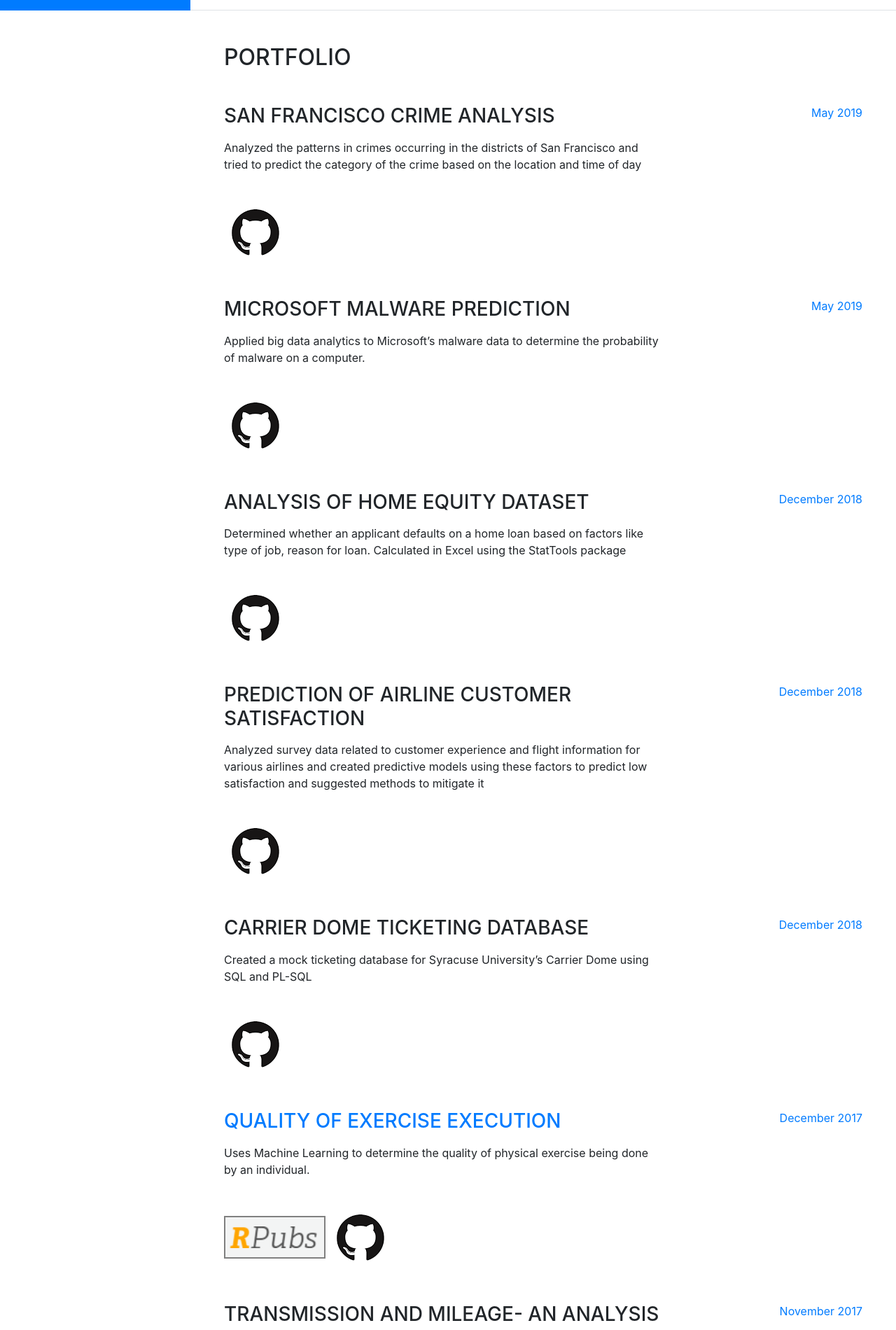
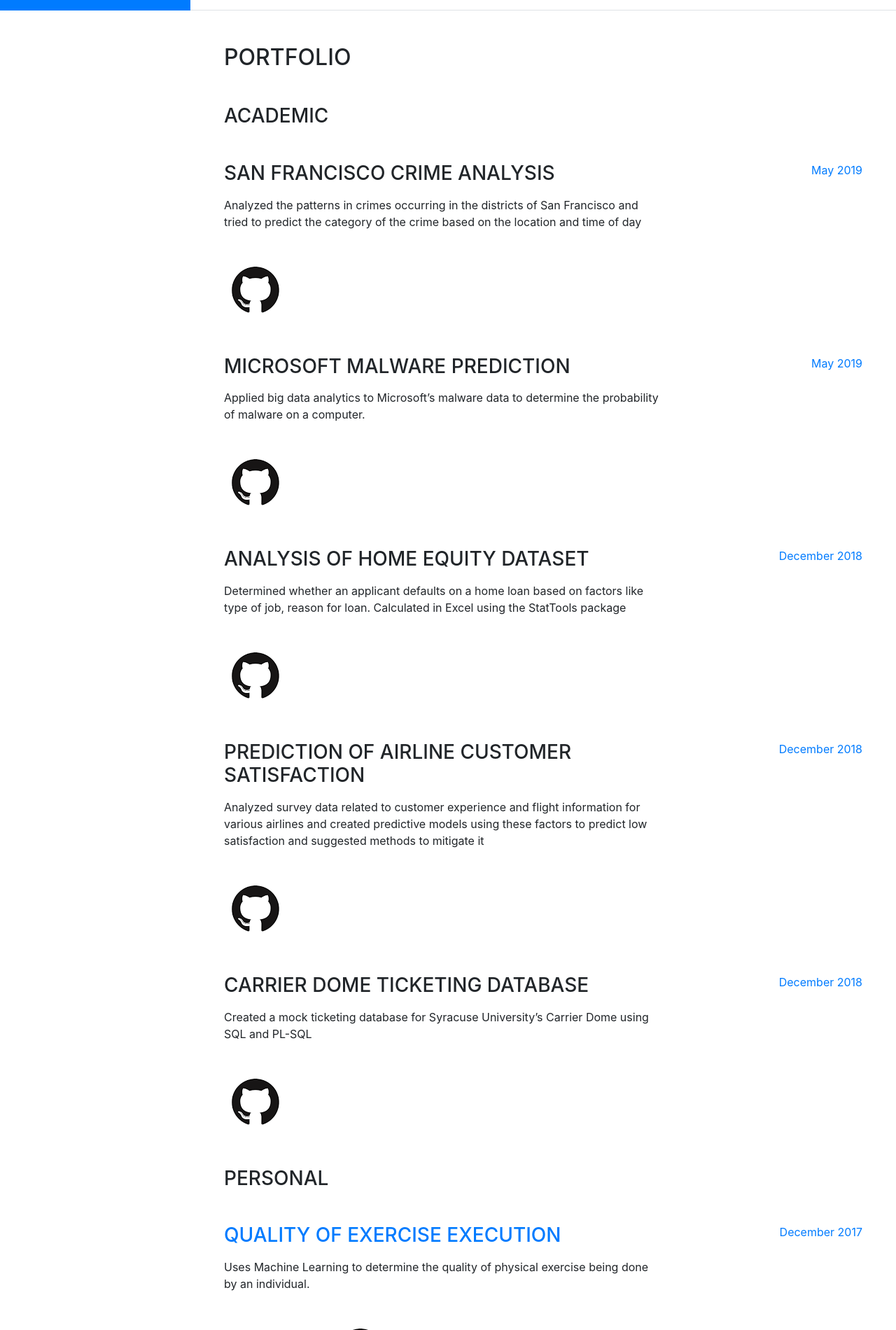
Before and after one commit to Eashani/eashani.github.io, a website with bundled scripts: page index.html in a window 1280 px wide. Shown: the part 785-2685 px from the top of the page at 70% size. Built offline with nearby package versions, Linux system fonts and the light colour scheme; a web font is replaced by a local one.

Commit message:
Update index.html

```diff
--- a/index.html
+++ b/index.html
@@ -118,7 +118,7 @@
       <section class="resume-section p-3 p-lg-5 d-flex flex-column" id="portfolio">
         <div class="my-auto">
           <h2 class="mb-5">Portfolio</h2>
-
+	<h3 class="mb-5">Academic</h2>
 	 <div class="resume-item d-flex flex-column flex-md-row mb-5">
             <div class="resume-content mr-auto">
               <h3 class="mb-0">San Francisco Crime Analysis</h3>
@@ -190,7 +190,7 @@
             </div>
           </div>
 
-
+	<h3 class="mb-5">Personal</h2>
           <div class="resume-item d-flex flex-column flex-md-row mb-5">
             <div class="resume-content mr-auto">
               <a href="https://rpubs.com/eashani/344399" target="_blank"><h3 class="mb-0">Quality of Exercise Execution</h3></a>
```
